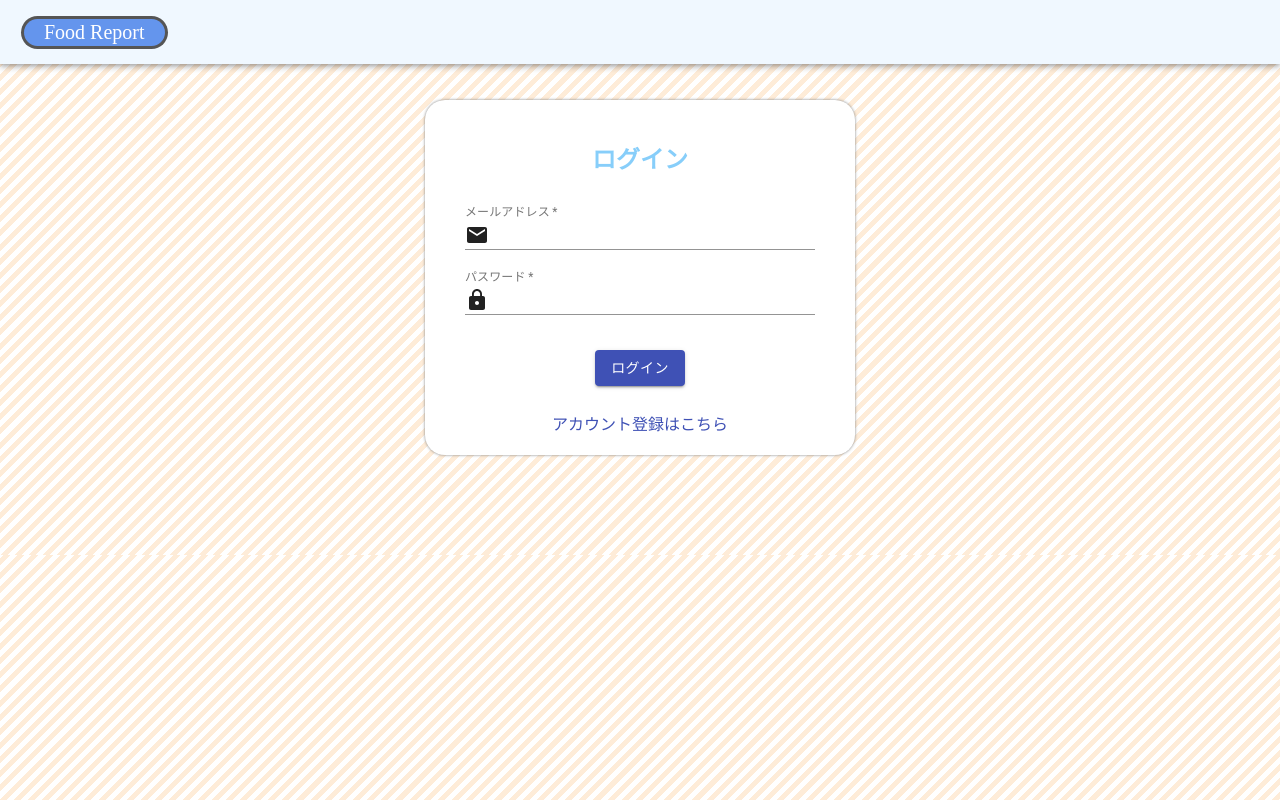
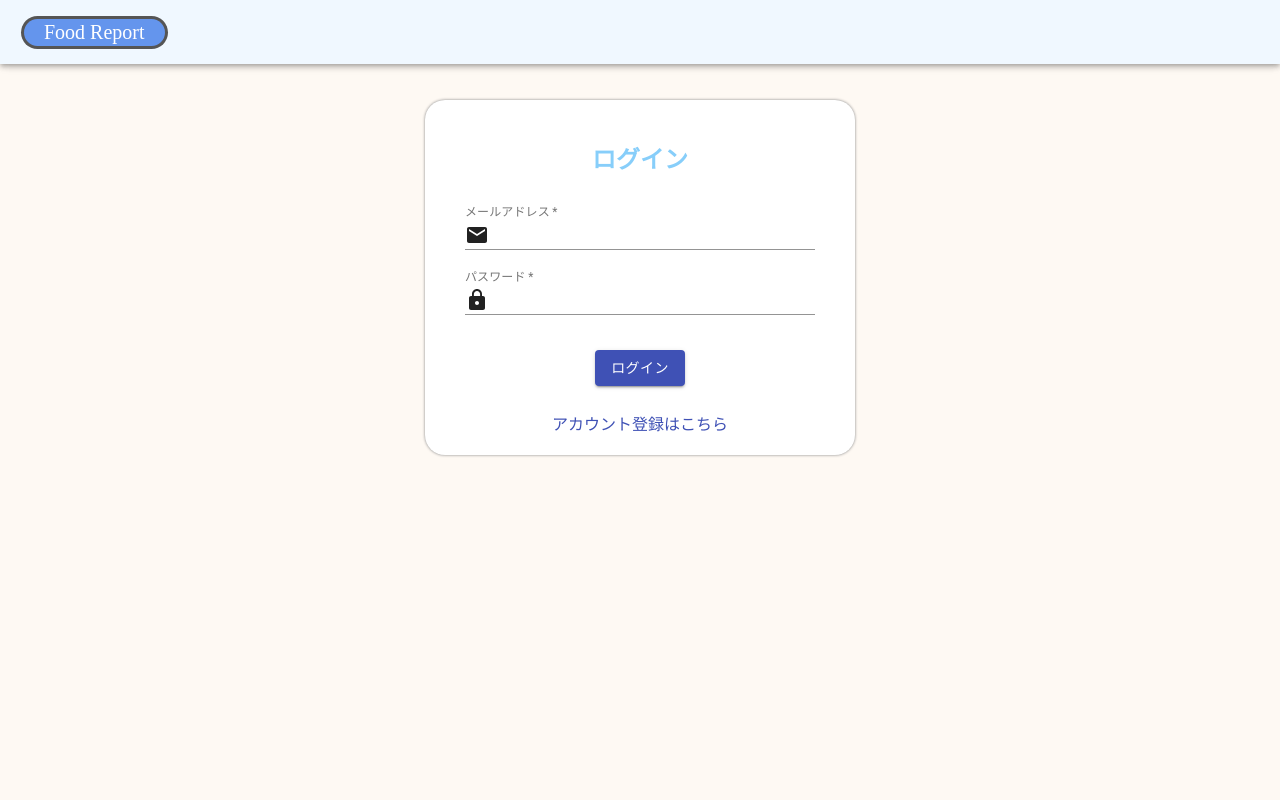
Before and after one commit to Yuki-Ishihara1921/Food-Report-App, a React (Create React App) app: page /signin in a window 1280 px wide. Built offline with nearby package versions, Linux system fonts and the light colour scheme.

Commit message:
add background color

```diff
--- a/src/assets/style.css
+++ b/src/assets/style.css
@@ -97,11 +97,7 @@
 body {
   margin: 0;
   padding: 8px;
-  background: repeating-linear-gradient(
-    -45deg,
-    rgb(254, 236, 216) 0, rgb(254, 236, 216) 5px,
-    #fff 5px, #fff 10px
-  );
+  background: rgba(254, 248, 242, 0.848)
 }
 
 .page-main {
```
